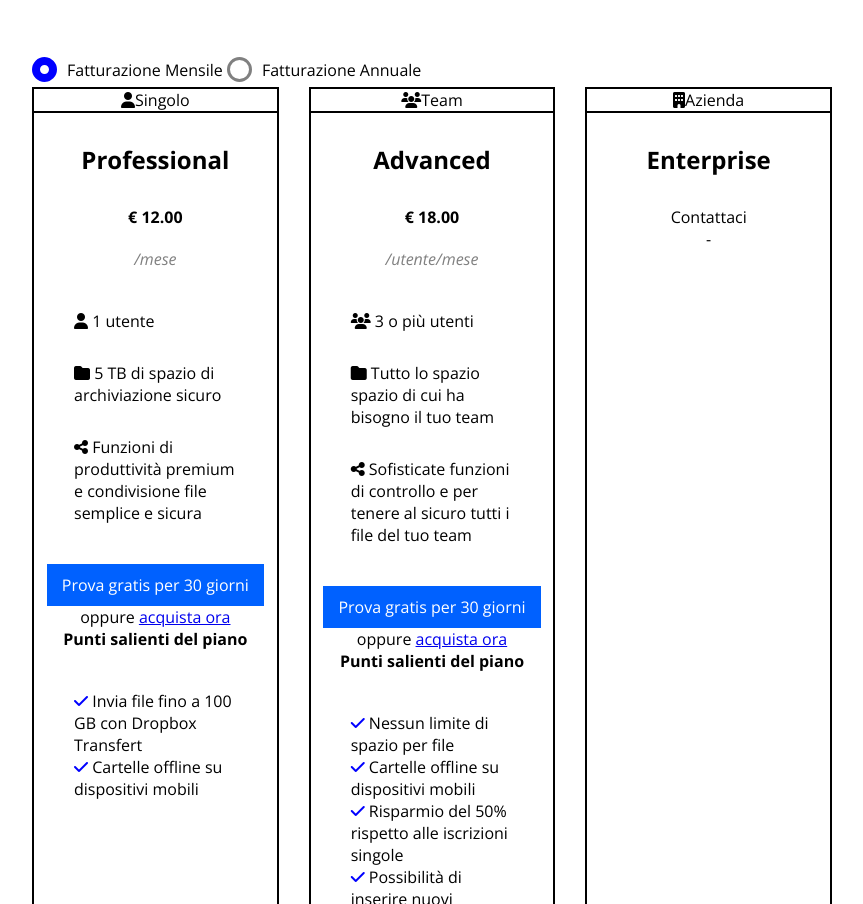
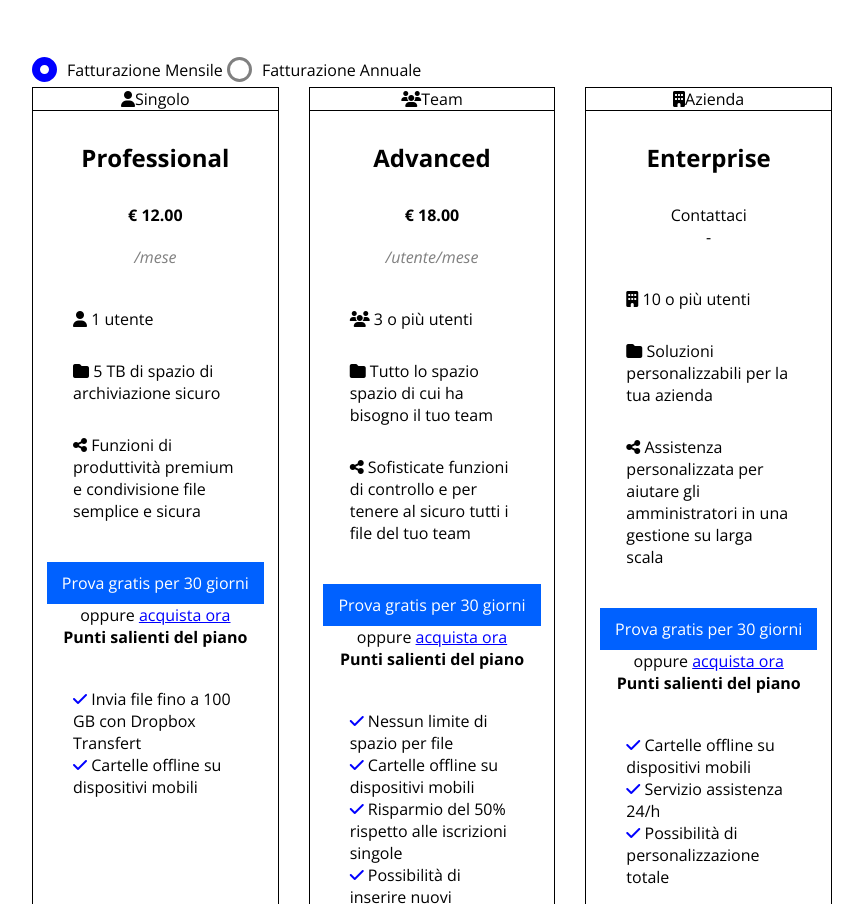
Before and after one commit to GinaTovarAlmario/htmlcss-dropbox, a plain HTML site: page index.html in a window 1280 px wide. Shown: the part 708-1612 px from the top of the page, without its empty margins (208-1071 px from the left). Drawn offline with nearby package versions, Linux system fonts and the light colour scheme.

Commit message:
full price section

```diff
--- a/css/style.css
+++ b/css/style.css
@@ -90,7 +90,7 @@ footer{
 .row.pricing > .col  {
     flex-basis: calc(100% / 3 - 60px / 3);
     min-height: 80px;
-    border: 2px solid black;
+    border: 1px solid black;
     text-align: center;
 }
 .row.full-col > * {
@@ -171,8 +171,11 @@ footer{
 main li {
     margin-bottom: 30px;
 }
+main a {
+    color: blue;
+}
 .bd-bottom {
-    border-bottom: 2px solid black;
+    border-bottom: 1px solid black;
 }
 .underscore {
     height: 25px;
--- a/index.html
+++ b/index.html
@@ -67,6 +67,7 @@
                         <span class="dot"></span>
                         <span>Fatturazione Annuale</span>
                     </div>
+                    <!-- primo blocco prezzi -->
                 <div class="row pricing full-col">
                     <div class="col">
                         <div class="bd-bottom"><i class="fa-solid fa-user"></i>Singolo</div>
@@ -89,7 +90,7 @@
                             <p><i class="fa-solid fa-check"></i> Cartelle offline su dispositivi mobili</p>
                         </div>
                      </div>
-                    <!-- secondo blocco -->
+                    <!-- secondo blocco prezzi-->
                     <div class="col">
                         <div class="bd-bottom"><i class="fa-solid fa-users"></i>Team</div>
                         <h3>Advanced</h3>
@@ -114,18 +115,36 @@
                             <p><i class="fa-solid fa-check"></i> Gestione dei permessi in base ai ruoli</p>
                         </div>
                     </div>
-
+                    <!-- terzo blocco prezzi -->
                     <div class="col">
                         <div class="bd-bottom"><i class="fa-solid fa-building"></i>Azienda</div>
                         <h3>Enterprise</h3>
                         <span>Contattaci</span>
                         <p>-</p>
-
+                        <div class="feature">
+                            <ul>
+                                <li><span><i class="fa-solid fa-building"></i> 10 o più utenti</span></li>
+                                <li><span><i class="fa-solid fa-folder"></i> Soluzioni personalizzabili per la tua azienda </span> </li>
+                                <li><span><i class="fa-solid fa-share-nodes"></i> Assistenza personalizzata per aiutare gli amministratori in una gestione su larga scala </span></i></li>
+                            </ul>
+                        </div>
+                        <a href="#" class="btn btn-primary">Prova gratis per 30 giorni</a>
+                        <span>oppure</span>
+                        <a href="#">acquista ora</a>
+                        <h4>Punti salienti del piano</h4>
+                        <div class="feature">
+                            <p><i class="fa-solid fa-check"></i> Cartelle offline su dispositivi mobili</p>
+                            <p><i class="fa-solid fa-check"></i> Servizio assistenza 24/h</p>
+                            <p><i class="fa-solid fa-check"></i> Possibilità di personalizzazione totale</p>
+                        </div>
                     </div>
+                    <!-- quarto bllocco prezzi -->
                     <div class="col">
                         <div class="bd-bottom"><i class="fa-solid fa-users"></i>Team</div>
                         <h3>Enterprise</h3>
-
+                        <a href="#" class="btn btn-primary">Contatta l'ufficio vendite</a>
+                        <h4>Contatta l'ufficio vendite per i prezzi</h4>
+                        <p>Soluzioni personalizzate e supporto su misura per aiutare i professionisti IT nella gestione su qualsiasi carta</p>
                     </div>
                 </div>
             </div>
```
